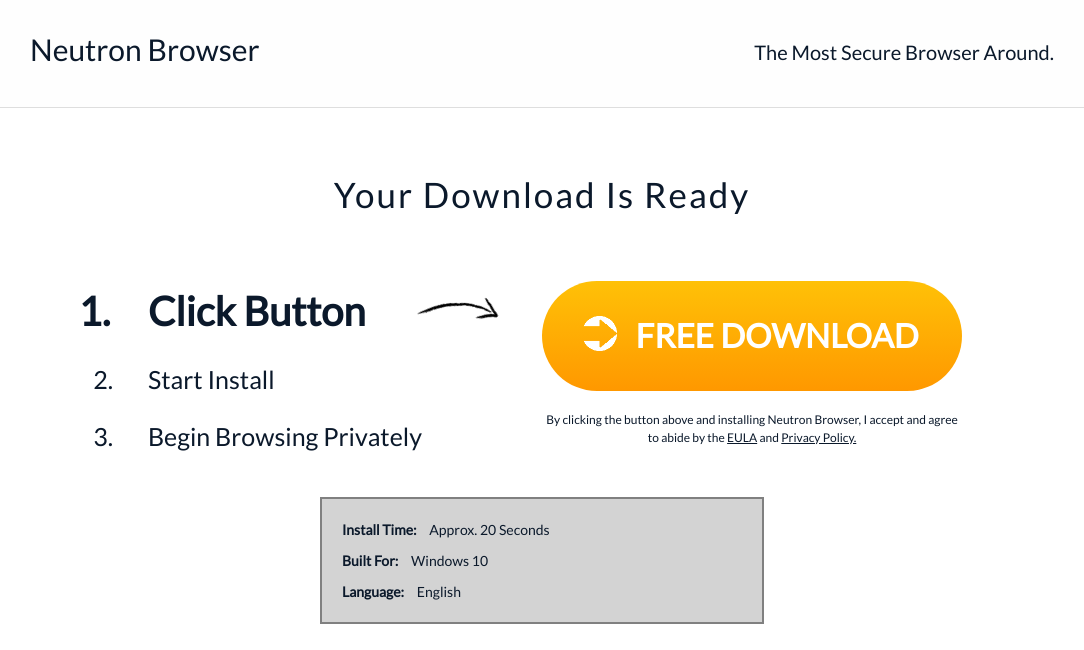
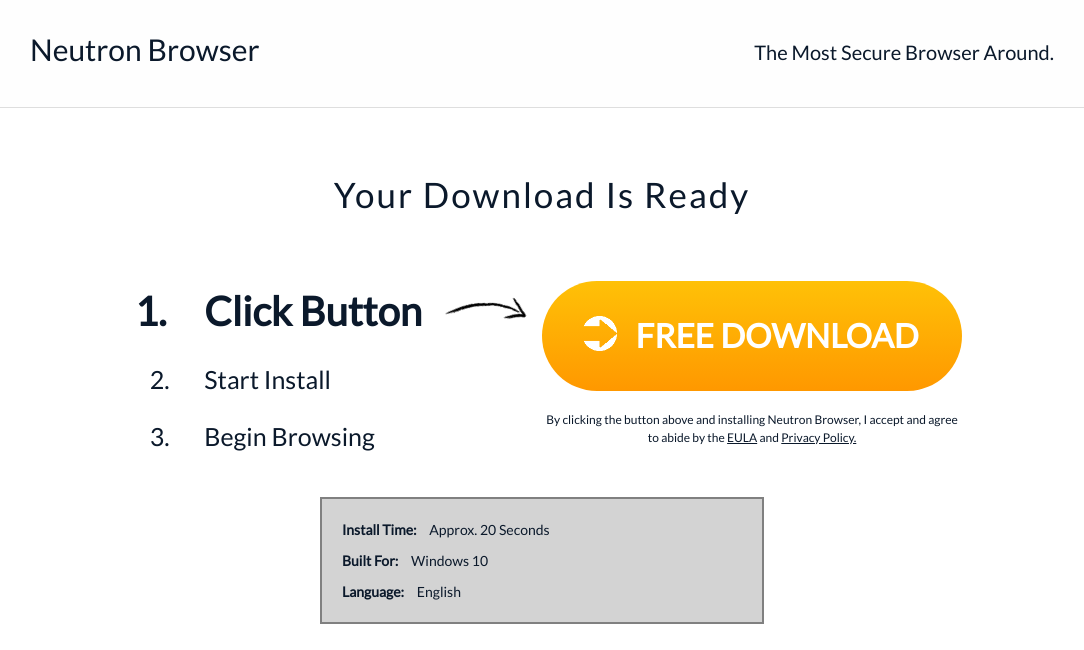
Before and after one commit to tommojackson/neutronbrowser, a PHP site: page /lp.php in a window 1280 px wide. Shown: the top 650 px of the page, without its empty margins (98-1182 px from the left). Run offline with PHP 8.4, Linux system fonts and the light colour scheme; some libraries are stand-ins or nearby versions.

Commit message:
updated steps on lp

```diff
--- a/lp.php
+++ b/lp.php
@@ -95,7 +95,7 @@ $user_os = getOS();
                         <li style="font-weight: bold; font-size: 40px; padding-top: 0;">Click Button</li>
                         <img src="/images/chalkarrow.png" style="width: 60px; position: absolute; transform: rotate(-45deg) translate(160px,65px);">
                         <li>Start Install</li>
-                        <li>Begin Browsing Privately</li>
+                        <li>Begin Browsing</li>
 
                     </ul>
 
```
